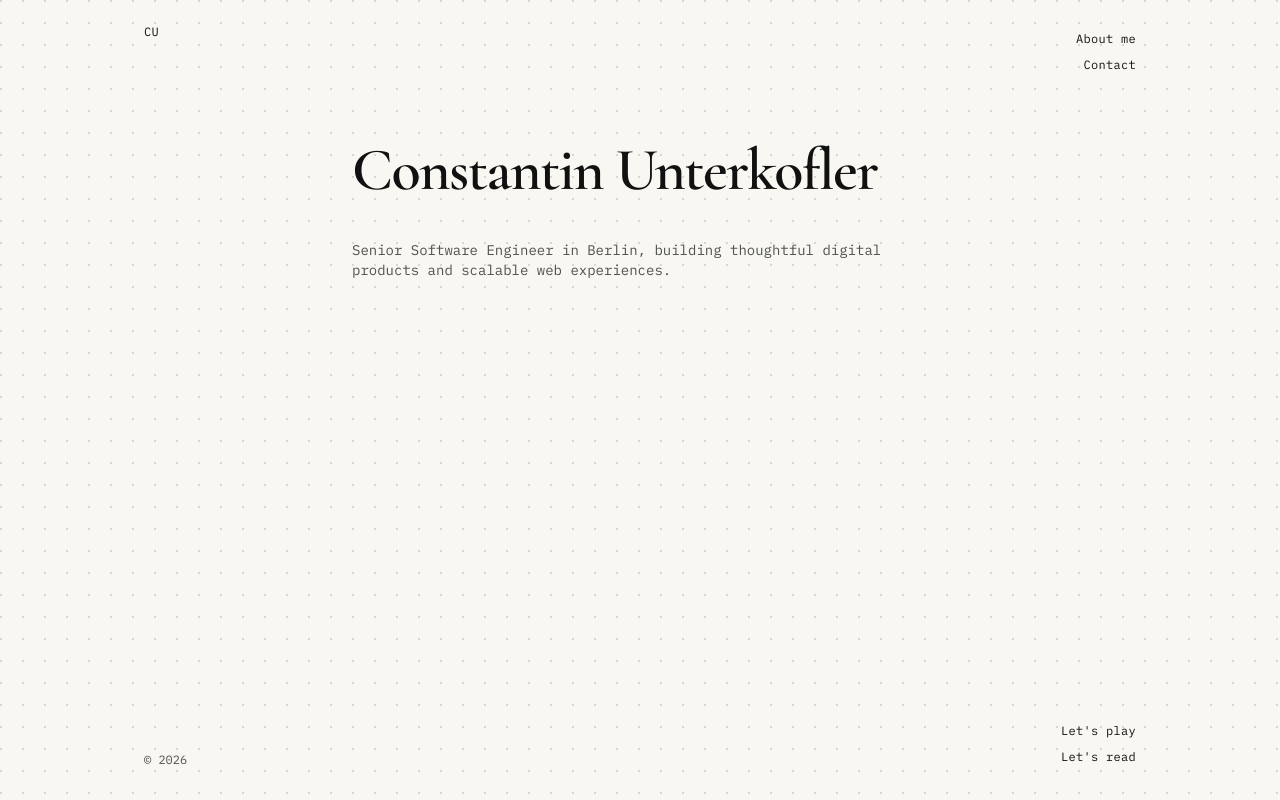
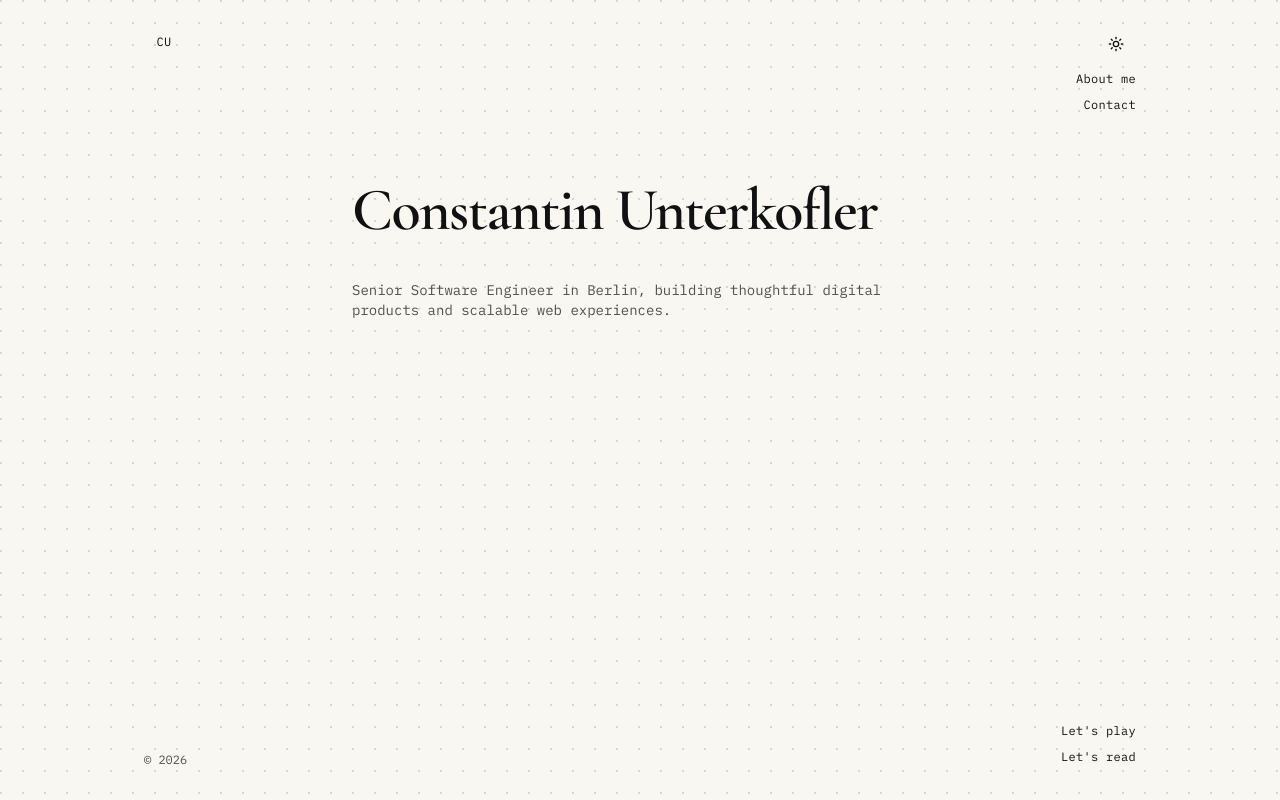
Before and after one commit to conuko/constantin-unterkofler-com-v2, a Next.js app: page / in a window 1280 px wide. Built offline with nearby package versions, Linux system fonts and the light colour scheme.

Commit message:
feat(theme): implement theme provider and toggle for dark mode support; update dependencies

```diff
--- a/app/layout.tsx
+++ b/app/layout.tsx
@@ -3,6 +3,8 @@ import { Cormorant_Garamond, IBM_Plex_Mono } from "next/font/google";
 import Link from "next/link";
 import type { ReactNode } from "react";
 import { SiteNav } from "@/components/site-nav";
+import { ThemeProvider } from "@/components/theme-provider";
+import { ThemeToggle } from "@/components/theme-toggle";
 import {
   footerNavItems,
   headerNavItems,
@@ -37,10 +39,17 @@ export default function RootLayout({
   children: ReactNode;
 }>) {
   return (
-    <html lang="en" className={`${displayFont.variable} ${bodyFont.variable}`}>
-      <body
-        className="min-h-dvh bg-paper text-ink leading-relaxed"
+    <html
+      lang="en"
       suppressHydrationWarning
+      className={`${displayFont.variable} ${bodyFont.variable}`}
+    >
+      <body className="min-h-dvh bg-paper text-ink leading-relaxed">
+        <ThemeProvider
+          attribute="class"
+          defaultTheme="system"
+          enableSystem
+          disableTransitionOnChange
         >
           <a href="#main-content" className="skip-link">
             Skip to main content
@@ -48,17 +57,27 @@ export default function RootLayout({
 
           <div className="mx-auto w-full max-w-5xl px-4 py-6 pb-16">
             <header className="flex items-start justify-between gap-6 pb-8">
-            <Link href="/" className="text-xs tracking-wide underline-reveal">
-              {siteMeta.shortName}
+              <Link
+                href="/"
+                className="flex size-10 items-center justify-center text-xs tracking-wide"
+              >
+                <span className="underline-reveal">{siteMeta.shortName}</span>
               </Link>
+              <div className="flex flex-col items-end">
+                <ThemeToggle />
                 <SiteNav
                   items={headerNavItems}
                   ariaLabel="Primary"
                   className="flex flex-col items-end"
                 />
+              </div>
             </header>
 
-          <main id="main-content" tabIndex={-1} className="lg:pt-8 outline-none">
+            <main
+              id="main-content"
+              tabIndex={-1}
+              className="lg:pt-8 outline-none"
+            >
               {children}
             </main>
           </div>
@@ -71,6 +90,7 @@ export default function RootLayout({
               className="flex gap-2 [writing-mode:vertical-rl] lg:flex-col lg:[writing-mode:horizontal-tb] lg:gap-0"
             />
           </footer>
+        </ThemeProvider>
       </body>
     </html>
   );
--- a/app/theme.css
+++ b/app/theme.css
@@ -3,6 +3,8 @@
  * Project-scoped theme for a portfolio site.
  * Plain @theme so dark mode can override via CSS variables.
  * ═══════════════════════════════════════════════════ */
+
+@custom-variant dark (&:is(.dark *));
 
 @theme {
   --color-paper: #f8f7f2;
--- /dev/null
+++ b/components/theme-provider.tsx
@@ -0,0 +1,11 @@
+"use client";
+
+import { ThemeProvider as NextThemesProvider } from "next-themes";
+import type * as React from "react";
+
+export function ThemeProvider({
+  children,
+  ...props
+}: React.ComponentProps<typeof NextThemesProvider>) {
+  return <NextThemesProvider {...props}>{children}</NextThemesProvider>;
+}
--- /dev/null
+++ b/components/theme-toggle.tsx
@@ -0,0 +1,20 @@
+"use client";
+
+import { Moon, Sun } from "lucide-react";
+import { useTheme } from "next-themes";
+
+export function ThemeToggle() {
+  const { resolvedTheme, setTheme } = useTheme();
+
+  return (
+    <button
+      type="button"
+      onClick={() => setTheme(resolvedTheme === "dark" ? "light" : "dark")}
+      className="group relative flex size-10 items-center justify-center text-ink cursor-pointer"
+    >
+      <Sun className="size-4 scale-100 rotate-0 transition-all group-hover:text-amber-500 dark:scale-0 dark:-rotate-90" />
+      <Moon className="absolute size-4 scale-0 rotate-90 transition-all group-hover:text-indigo-400 dark:scale-100 dark:rotate-0" />
+      <span className="sr-only">Toggle theme</span>
+    </button>
+  );
+}
--- a/package.json
+++ b/package.json
@@ -11,7 +11,9 @@
     "typecheck": "tsc --noEmit"
   },
   "dependencies": {
+    "lucide-react": "^1.11.0",
     "next": "16.2.4",
+    "next-themes": "^0.4.6",
     "react": "19.2.4",
     "react-dom": "19.2.4"
   },
```
Also changed, not shown: 1 other file (tests, documents, lock files or other folders). Lines whose indentation alone changed are shown as unchanged.
